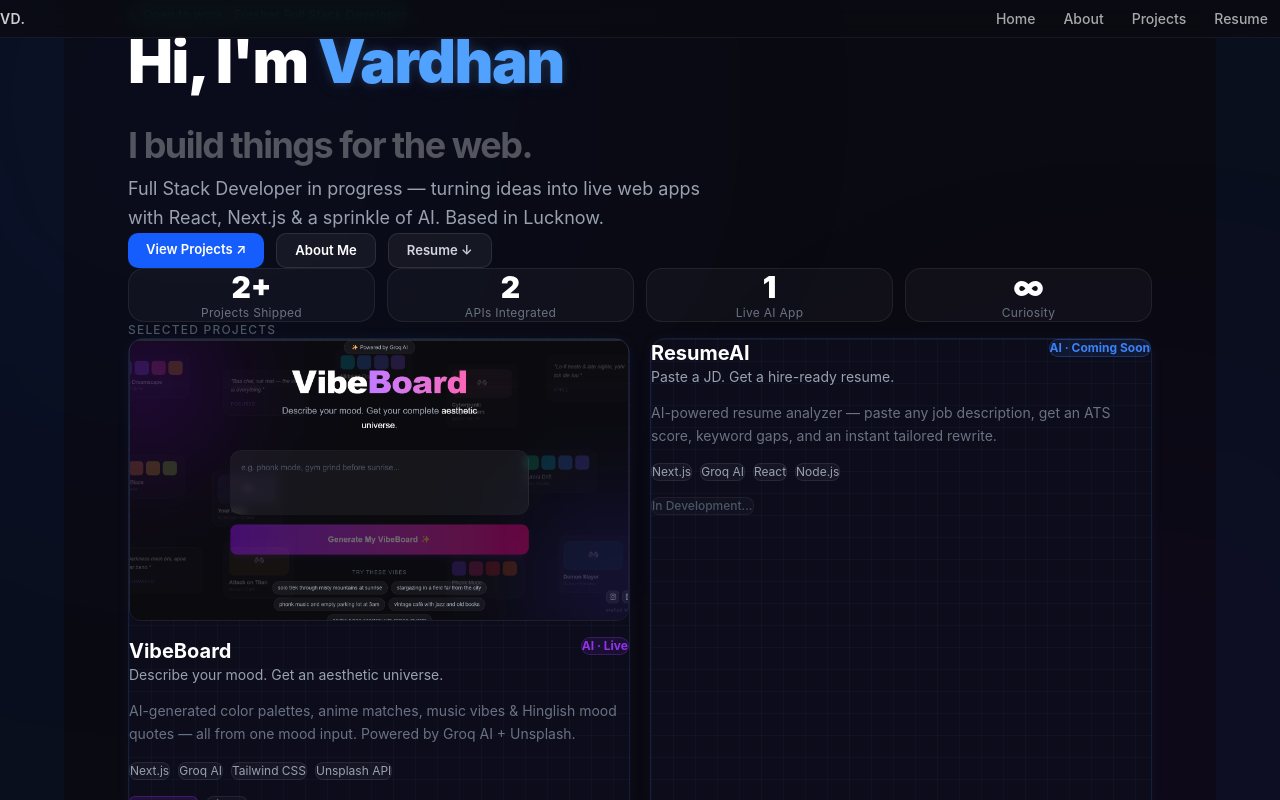
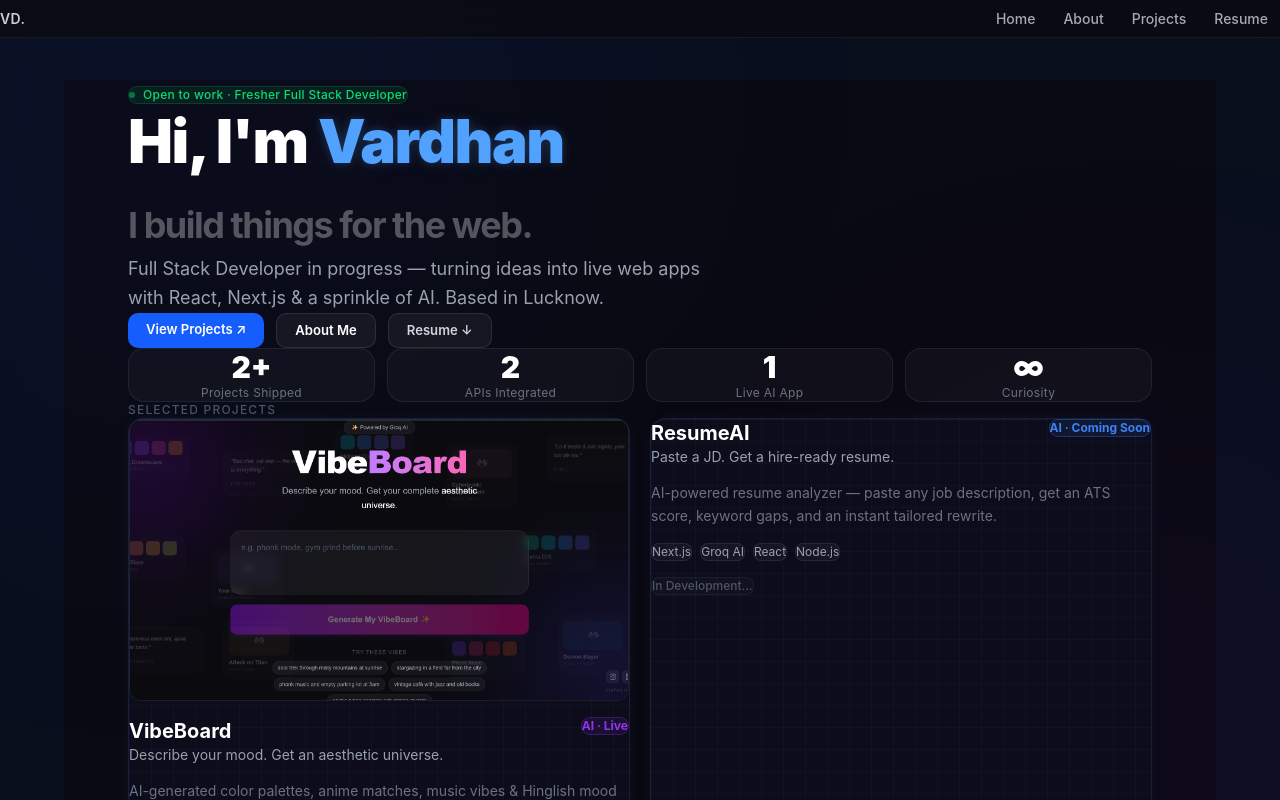
Before and after one commit to VishnuVardhan2000/my-portfolio, a Next.js app: page / in a window 1280 px wide. Shown: the top 800 px of the page. Built offline with nearby package versions, Linux system fonts and the light colour scheme.

Commit message:
fix: inline paddingTop for navbar gap

```diff
--- a/app/about/page.js
+++ b/app/about/page.js
@@ -1,6 +1,6 @@
 export default function About() {
   return (
-    <div className="min-h-screen px-5 md:px-16 lg:px-32 pb-20">
+    <div className="min-h-screen px-5 md:px-16 lg:px-32 pb-25">
       <div className="max-w-3xl pt-10">
 
         <section className="mb-16 md:mb-20">
--- a/app/layout.js
+++ b/app/layout.js
@@ -41,7 +41,9 @@ export default function RootLayout({ children }) {
         </header>
 
         {/* ── Page content ── */}
-        <main className="pt-20">{children}</main>
+
+            <main style={{ paddingTop: '80px' }}>{children}</main>
+
 
         {/* ── Footer ── */}
         <footer className="border-t border-white/[0.06] py-12 px-6">
```
